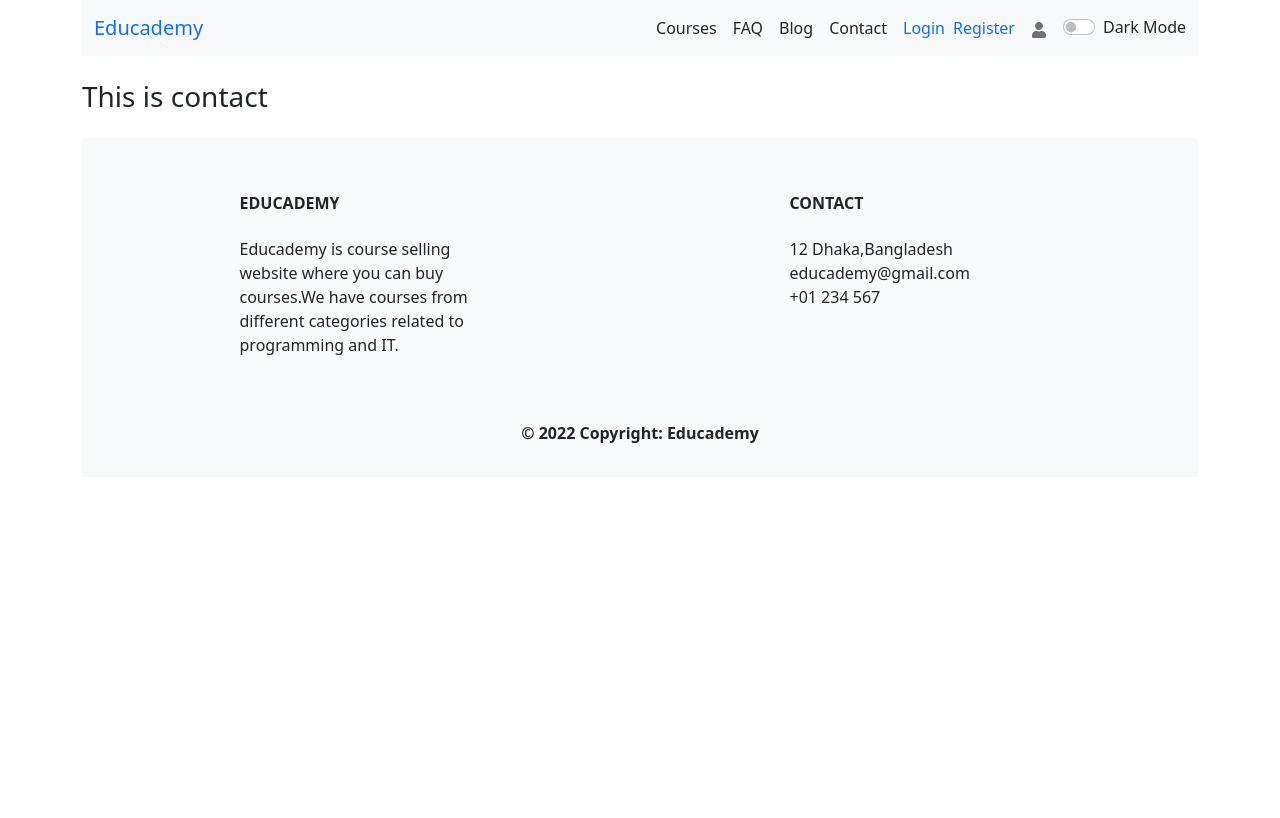
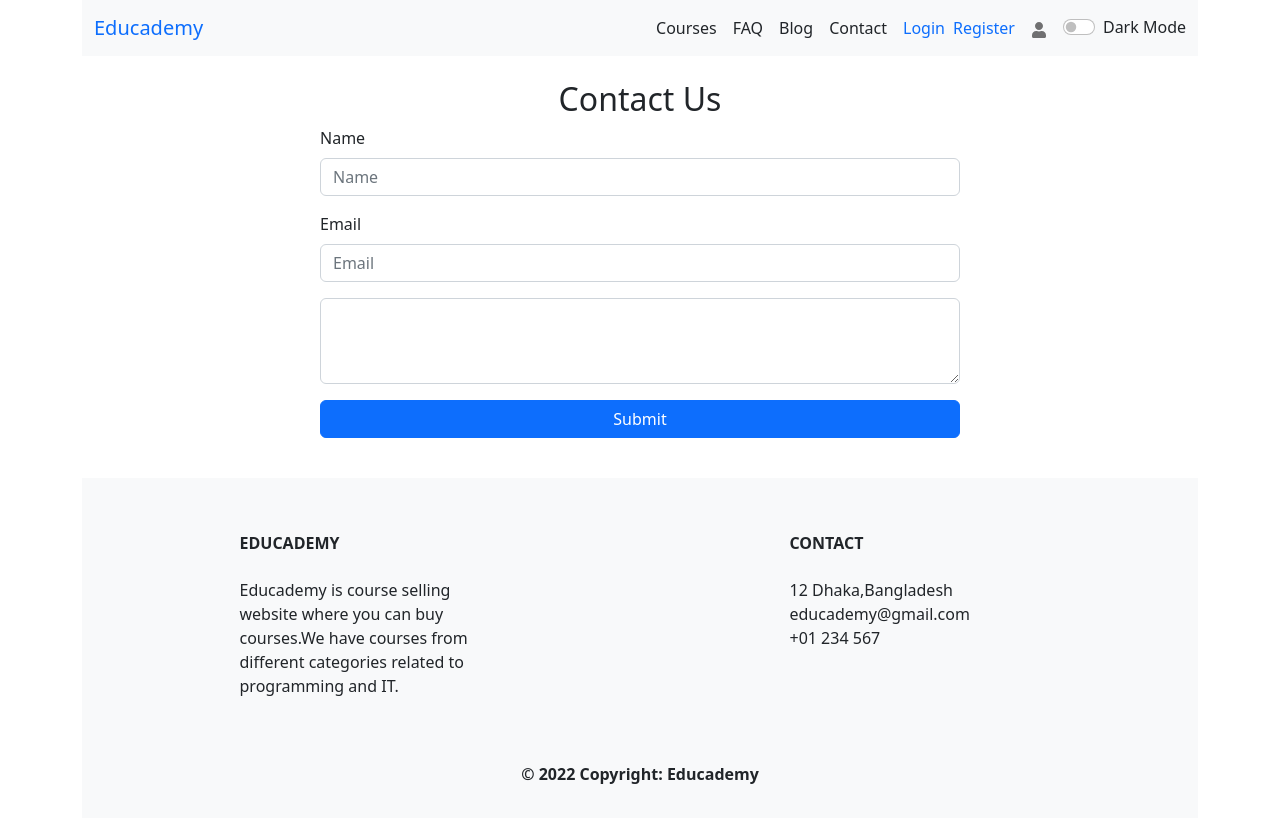
Before and after one commit to thinkingmore/educademy, a React (Create React App) app: page /contact in a window 1280 px wide. Built offline with nearby package versions, Linux system fonts and the light colour scheme; no server answers.

Commit message:
added a contact form to the contact page

```diff
--- a/package.json
+++ b/package.json
@@ -3,6 +3,7 @@
   "version": "0.1.0",
   "private": true,
   "dependencies": {
+    "@emailjs/browser": "^3.10.0",
     "@testing-library/jest-dom": "^5.16.5",
     "@testing-library/react": "^13.4.0",
     "@testing-library/user-event": "^13.5.0",
--- a/src/Pages/Contact/Contact.js
+++ b/src/Pages/Contact/Contact.js
@@ -1,9 +1,37 @@
-import React from 'react';
+import React, { useRef } from 'react';
+import emailjs from '@emailjs/browser';
 
 const Contact = () => {
+    const form = useRef();
+
+    const sendEmail = (e) => {
+        e.preventDefault();
+
+        emailjs.sendForm(`${process.env.REACT_APP_EJ_SID}`, `${process.env.REACT_APP_EJ_TID}`, form.current, `${process.env.REACT_APP_EJ_PK}` )
+        .then((result) => {
+            console.log(result.text);
+        }, (error) => {
+            console.log(error.text);
+        });
+    };
     return (
-        <div>
-            <h3>This is contact</h3>
+        <div id="contact" className='mx-auto' style={{maxWidth:"40rem"}}>
+            <h2 className='my-6 text-center'> Contact Us</h2>
+            {/* <Jotform src="https://form.jotform.com/223433440146447"></Jotform> */}
+            <form ref={form} onSubmit={sendEmail}>
+                <div className="mb-3">
+                    <label htmlFor="exampleFormControlInput1"  className="form-label">Name</label>
+                    <input type="text" name="user_name" className="form-control"  placeholder="Name"/>
+                </div>
+                <div className="mb-3">
+                    <label htmlFor="exampleFormControlInput1"  className="form-label">Email</label>
+                    <input type="email" name="user_email"  className="form-control"  placeholder="Email"/>
+                </div>
+                <div className="mb-3">
+                    <textarea className="form-control" name="message"  rows="3"/>
+                </div>
+                <button type="submit" className="btn btn-primary mb-3 w-100">Submit</button>
+            </form>
         </div>
     );
 };
```
Also changed, not shown: 1 other file (tests, documents, lock files or other folders).
